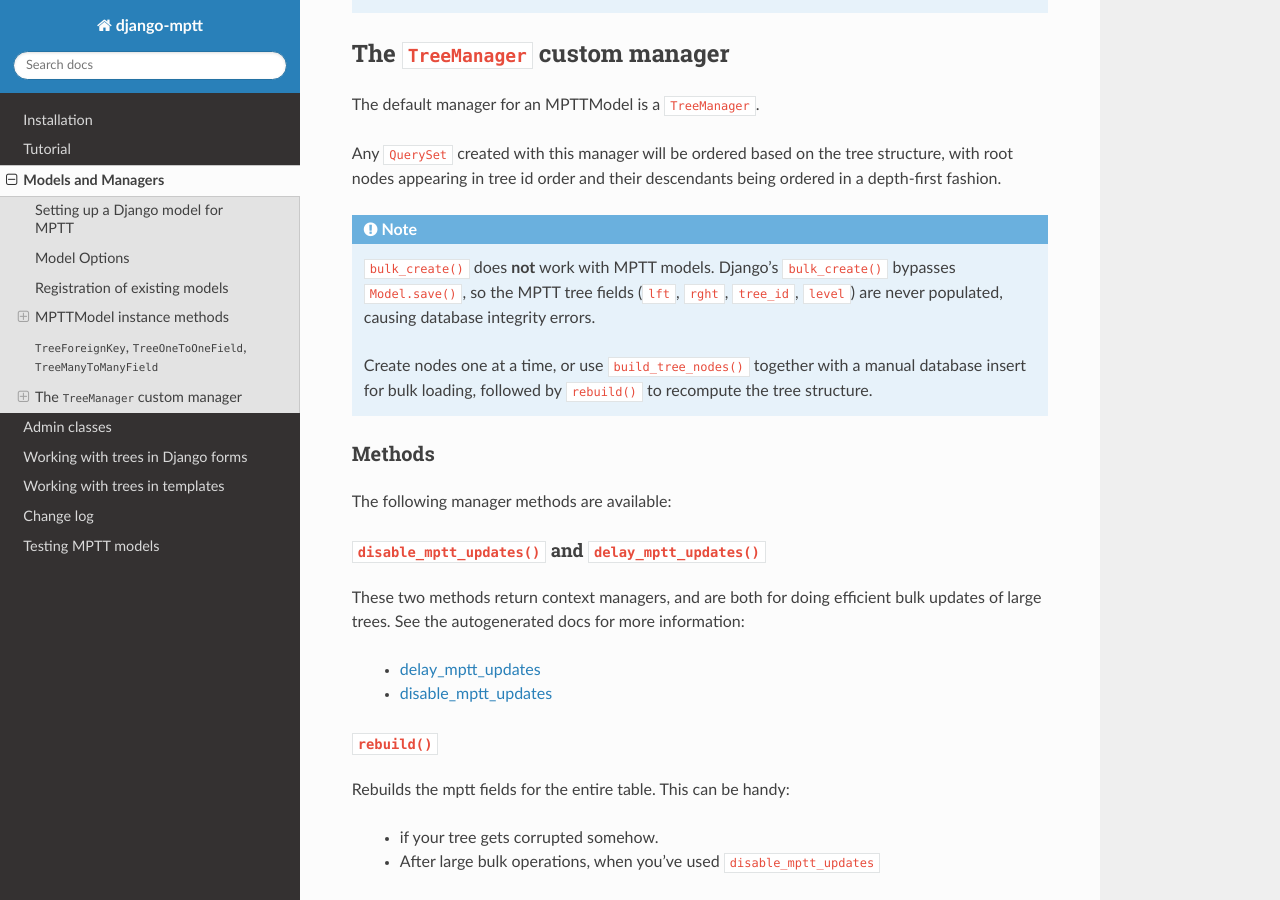
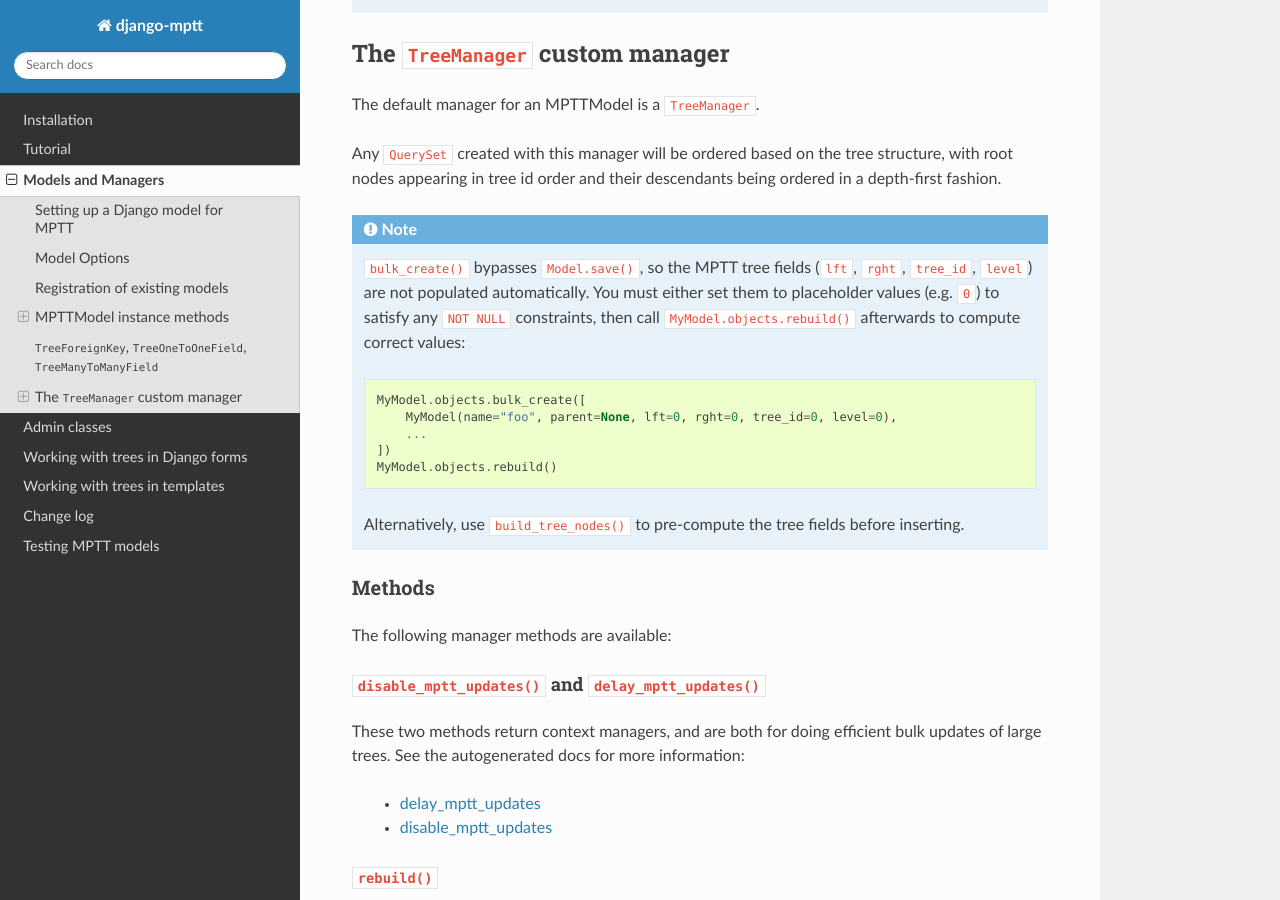
Before and after one commit to django-mptt/django-mptt, a Sphinx documentation site: the page built from docs/models.rst, in a window 1280 px wide and 900 px high, scrolled down 7621 px. Built offline with Sphinx 7.4.7 and the Read the Docs theme 3.1.0, drawn with Linux system fonts in a browser that asks for light colours; pages that are not in the unit, such as notebooks, are missing from menus; the version number could not be read and is left out.

Commit message:
Correct bulk_create docs: it works if you call rebuild() afterwards

```diff
--- a/docs/models.rst
+++ b/docs/models.rst
@@ -360,14 +360,20 @@
 descendants being ordered in a depth-first fashion.
 
 .. note::
-   ``bulk_create()`` does **not** work with MPTT models. Django's
    ``bulk_create()`` bypasses ``Model.save()``, so the MPTT tree fields
-   (``lft``, ``rght``, ``tree_id``, ``level``) are never populated,
-   causing database integrity errors.
+   (``lft``, ``rght``, ``tree_id``, ``level``) are not populated
+   automatically. You must either set them to placeholder values (e.g.
+   ``0``) to satisfy any ``NOT NULL`` constraints, then call
+   ``MyModel.objects.rebuild()`` afterwards to compute correct values::
 
-   Create nodes one at a time, or use ``build_tree_nodes()`` together
-   with a manual database insert for bulk loading, followed by
-   ``rebuild()`` to recompute the tree structure.
+       MyModel.objects.bulk_create([
+           MyModel(name="foo", parent=None, lft=0, rght=0, tree_id=0, level=0),
+           ...
+       ])
+       MyModel.objects.rebuild()
+
+   Alternatively, use ``build_tree_nodes()`` to pre-compute the tree
+   fields before inserting.
 
 Methods
 -------
```
